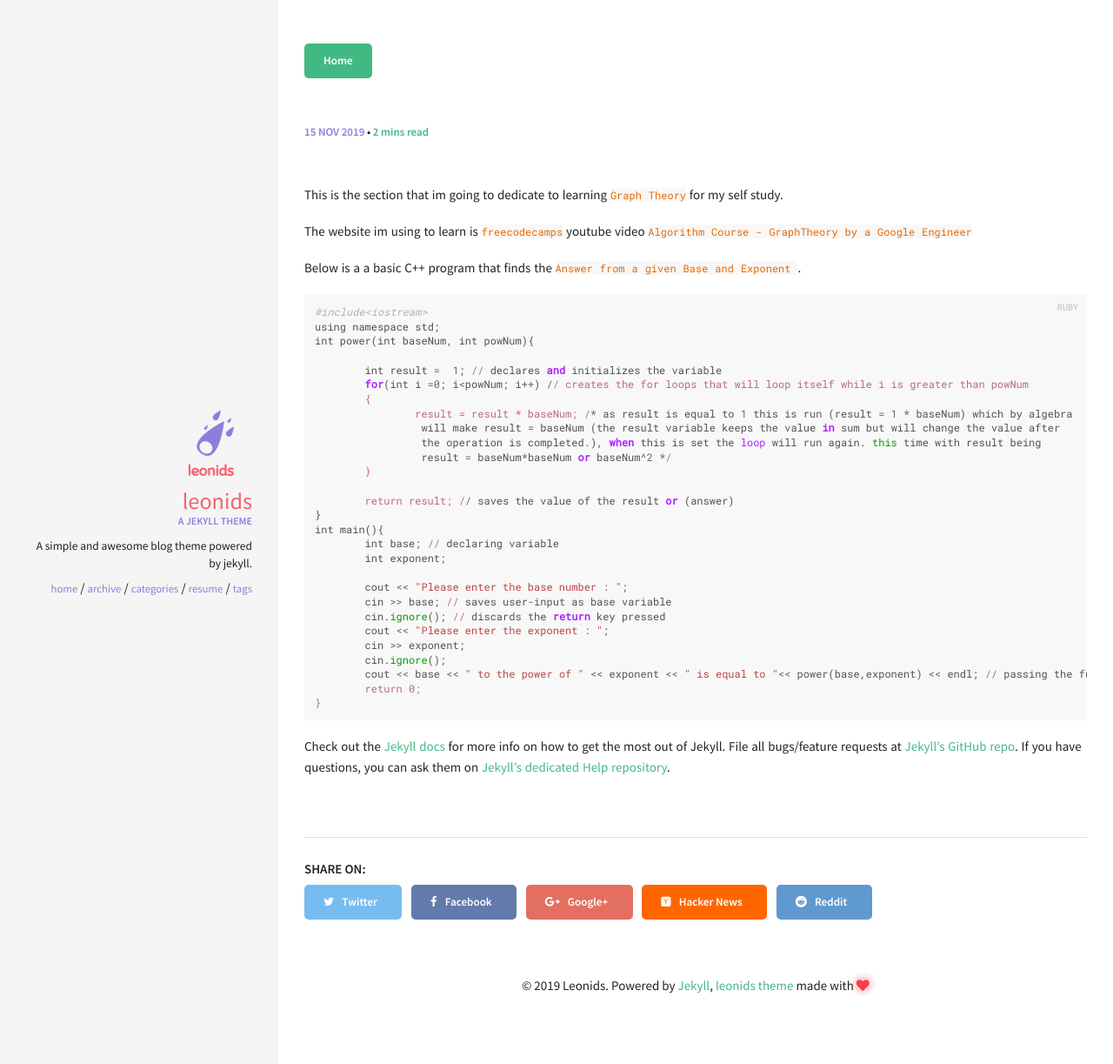
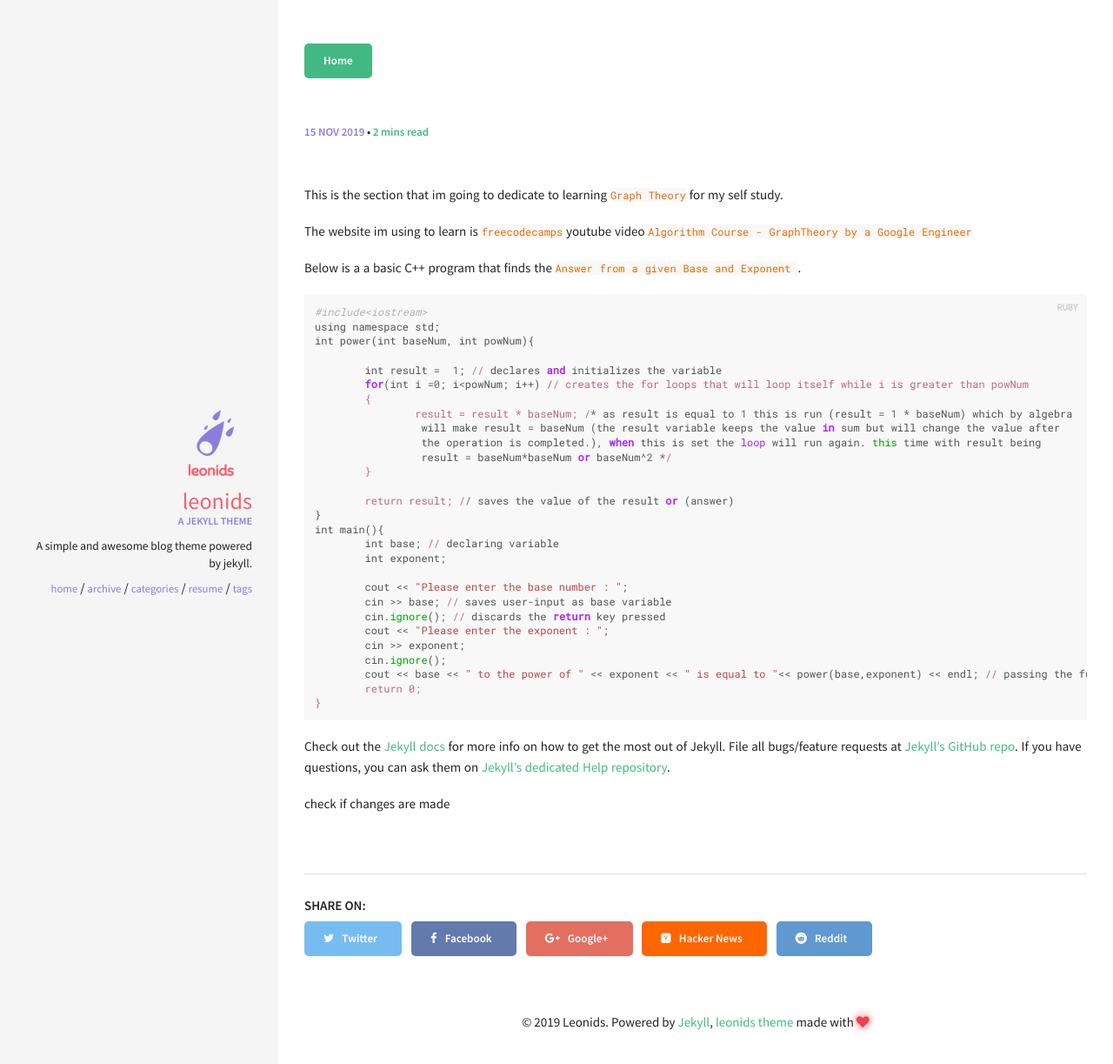
Before and after one commit to JSOClarke/JSOClarke.github.io, a Jekyll site: the page built from _posts/2015-08-18-welcome-to-jekyll.md, in a window 1280 px wide. Shown: the top 1223 px of the page at 87% size. Built offline with Jekyll 4.4.1, drawn with Linux system fonts in a browser that asks for light colours; our own code applies the rules of GitHub Pages for plain Markdown files.

Commit message:
check commit

```diff
--- a/_posts/2015-08-18-welcome-to-jekyll.md
+++ b/_posts/2015-08-18-welcome-to-jekyll.md
@@ -17,6 +17,7 @@ Below is a a basic C++ program that finds the `Answer from a given Base and Expo
 
 
 {% highlight ruby %}
+
 #include<iostream>
 using namespace std;
 int power(int baseNum, int powNum){
@@ -45,6 +46,7 @@ int main(){
 	cout << base << " to the power of " << exponent << " is equal to "<< power(base,exponent) << endl; // passing the function /power with the two variable base and exponent.
 	return 0;
 }
+
 {% endhighlight %}
 
 Check out the [Jekyll docs][jekyll] for more info on how to get the most out of Jekyll. File all bugs/feature requests at [Jekyll’s GitHub repo][jekyll-gh]. If you have questions, you can ask them on [Jekyll’s dedicated Help repository][jekyll-help].
@@ -52,3 +54,5 @@ Check out the [Jekyll docs][jekyll] for more info on how to get the most out of
 [jekyll]:      http://jekyllrb.com
 [jekyll-gh]:   https://github.com/jekyll/jekyll
 [jekyll-help]: https://github.com/jekyll/jekyll-help
+
+check if changes are made
```
